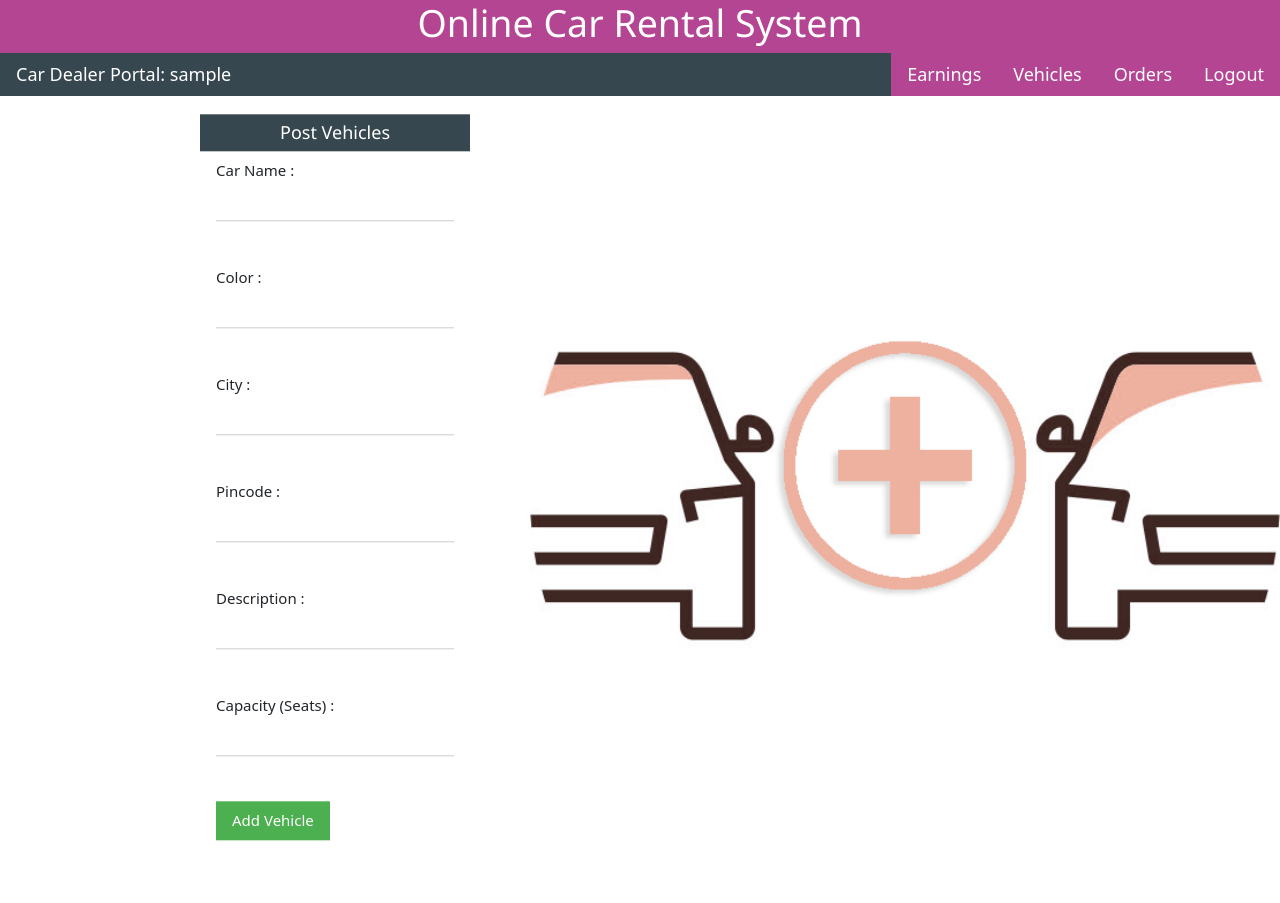
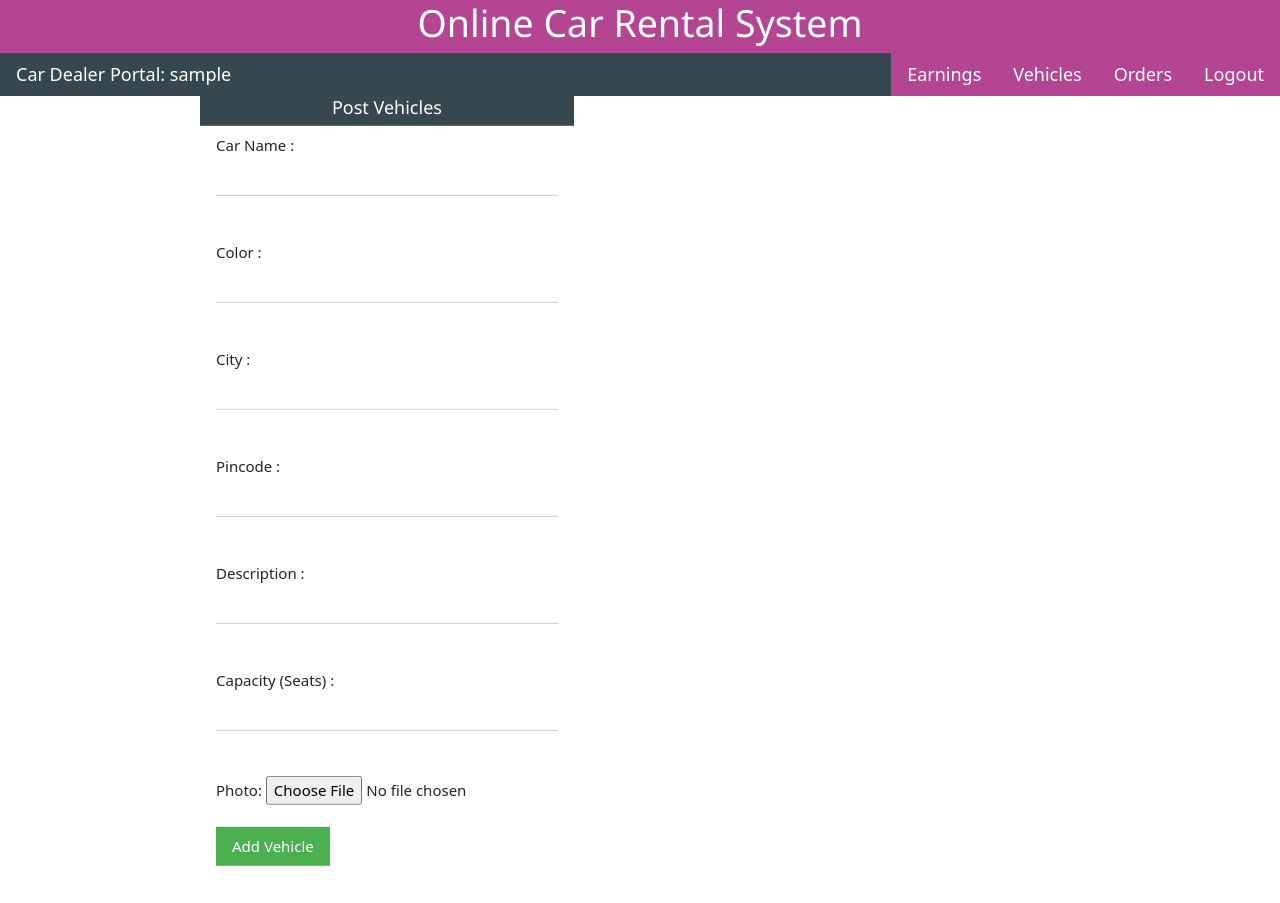
Before and after one commit to YahyaLV/Car_Rental-Django, a Django app: page /car_dealer_portal/auth/ in a window 1280 px wide. Before the commit the page ends 841 px from the top, so only its background shows below. Run offline with Django 3.2, Linux system fonts and the light colour scheme; the visitor is signed in with stand-in values (Sample User, id 1).

Commit message:
add photo

```diff
--- a/car_dealer_portal/models.py
+++ b/car_dealer_portal/models.py
@@ -23,3 +23,4 @@ class Vehicles(models.Model):
     capacity = models.CharField(max_length = 2)
     is_available = models.BooleanField(default = True)
     description = models.CharField(max_length = 100)
+    photo = models.ImageField(upload_to='vehicle_photos/', blank=True, null=True)
--- a/car_dealer_portal/templates/car_dealer/home_page.html
+++ b/car_dealer_portal/templates/car_dealer/home_page.html
@@ -22,12 +22,12 @@
   <lable>Pincode :</lable> <input class="w3-input" type="text" name="pincode"><br><br>
   <lable>Description :</lable> <input class="w3-input" type="text" name="description"><br><br>
   <lable>Capacity (Seats) :</lable> <input class="w3-input" type="text" name="capacity"><br><br>
+  <label for="photo">Photo:</label>
+  <input type="file" name="photo" id="photo"><br><br>
   <input class="w3-btn w3-green" type="submit" value="Add Vehicle"><br><br>
 <form>
 </div>
 
-<div class = "w3-display-right">
-  <img src="{% static "images/car.jpg" %}" width="750px">
-</div>
+
 
 {% endblock %}
--- a/car_dealer_portal/templates/car_dealer/manage.html
+++ b/car_dealer_portal/templates/car_dealer/manage.html
@@ -22,7 +22,10 @@
   </tr>
   {% for vehicle in vehicle_list %}
   <tr>
-      <td>{{vehicle.car_name}}</td>
+      <td> {% if vehicle.photo %}
+        <img src="{{ vehicle.photo.url }}" alt="{{ vehicle.photo.name }}">
+    {% endif %}
+      </td>
       <td>{{vehicle.color}}</td>
       <td>{{vehicle.capacity}} Seats</td>
       <td>{{vehicle.area.pincode}}</td>
--- a/car_dealer_portal/views.py
+++ b/car_dealer_portal/views.py
@@ -53,7 +53,6 @@ def registration(request):
     city = request.POST['city']
     city = city.lower()
     pincode = request.POST['pincode']
-
     try:
         user = User.objects.create_user(username = username, password = password, email = email)
         user.first_name = firstname
@@ -85,17 +84,18 @@ def add_vehicle(request):
     pincode = request.POST['pincode']
     description = request.POST['description']
     capacity = request.POST['capacity']
+    photo = request.POST['photo']
     try:
         area = Area.objects.get(city = city, pincode = pincode)
     except:
         area = None
     if area is not None:
-        car = Vehicles(car_name=car_name, color=color, dealer=cd, area = area, description = description, capacity=capacity)
+        car = Vehicles(car_name=car_name, color=color, dealer=cd, area = area, description = description, capacity=capacity ,photo=photo)
     else:
         area = Area(city = city, pincode = pincode)
         area.save()
         area = Area.objects.get(city = city, pincode = pincode)
-        car = Vehicles(car_name=car_name, color=color, dealer=cd, area = area,description=description, capacity=capacity)
+        car = Vehicles(car_name=car_name, color=color, dealer=cd, area = area,description=description, capacity=capacity ,photo=photo)
     car.save()
     return render(request, 'car_dealer/vehicle_added.html')
 
--- a/customer_portal/templates/customer/base.html
+++ b/customer_portal/templates/customer/base.html
@@ -8,7 +8,7 @@
 
 </head>
 <body>
-  <div class="w3-container w3-teal" class="bg-primary">
+  <div class="w3-container w3-teal">
     <h1 class="w3-center">Car Rental System<h1>
   </div>
 
```
Also changed, not shown: car_dealer_portal/migrations/0003_vehicles_photo.py (added).
